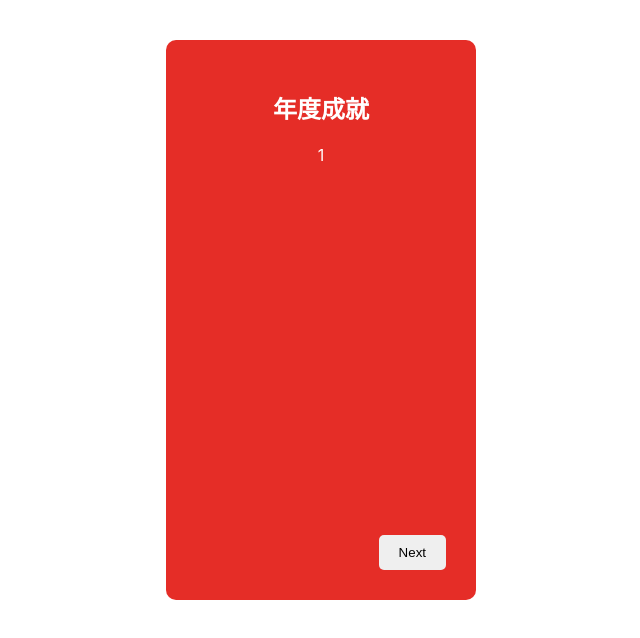
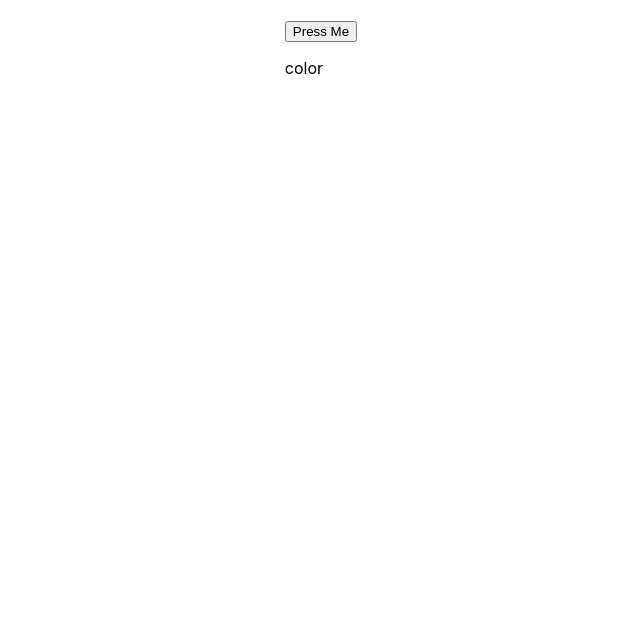
Before and after one commit to Cheng-sih-rong/react-typescript, a React (Create React App) app: page / in a window 1280 px wide. Shown: the top 638 px of the page, without its empty margins (319-959 px from the left). Built offline with nearby package versions, Linux system fonts and the light colour scheme.

Commit message:
useRef practice

```diff
--- a/package.json
+++ b/package.json
@@ -1,6 +1,7 @@
 {
   "name": "react-typescript",
   "version": "0.1.0",
+  "homepage": "https://cheng-sih-rong.github.io/react-typescript",
   "private": true,
   "dependencies": {
     "@testing-library/jest-dom": "^5.11.4",
--- /dev/null
+++ b/src/contanier/Test/Test.tsx
@@ -0,0 +1,26 @@
+import React, { useRef } from 'react';
+import './Test.css';
+
+
+function Test() {
+
+    const refText =useRef<any>(null)
+    console.log(refText.current)
+    const change=()=>{
+        refText.current!.style.color= 'red'
+    }
+
+
+  return (
+    <div >
+      <button onClick={change}>
+      Press Me
+    </button>
+      <p ref={refText}>
+      color
+    </p>
+    </div>
+  );
+}
+
+export default Test;
--- a/src/page/App.tsx
+++ b/src/page/App.tsx
@@ -1,11 +1,13 @@
 import React from 'react';
 import './App.css';
-import Modal from '../contanier/NormalModal';
+// import Modal from '../contanier/NormalModal';
+import Test from '../contanier/Test/Test';
 
 function App() {
   return (
     <div className="App">
-      <Modal />
+      {/* <Modal /> */}
+      <Test />
     </div>
   );
 }
```
Also changed, not shown: src/contanier/Test/Test.css (added).
